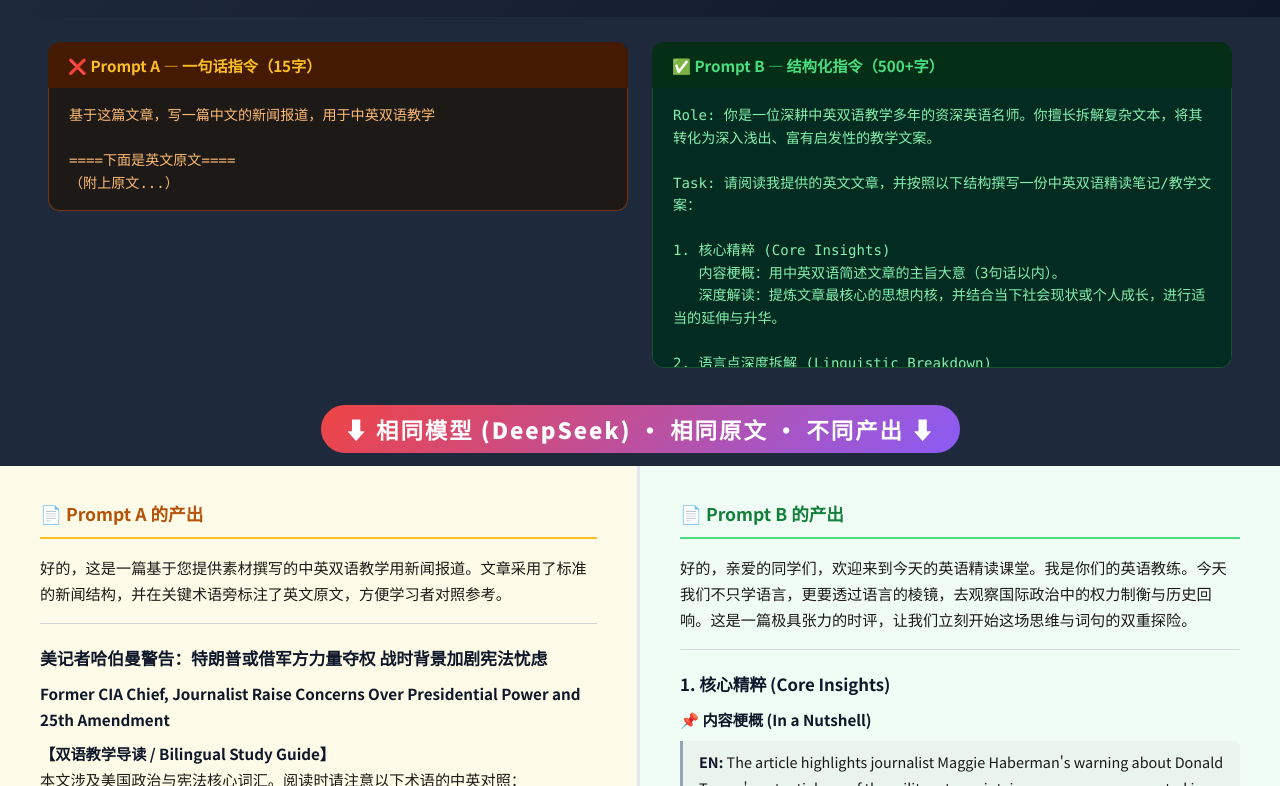
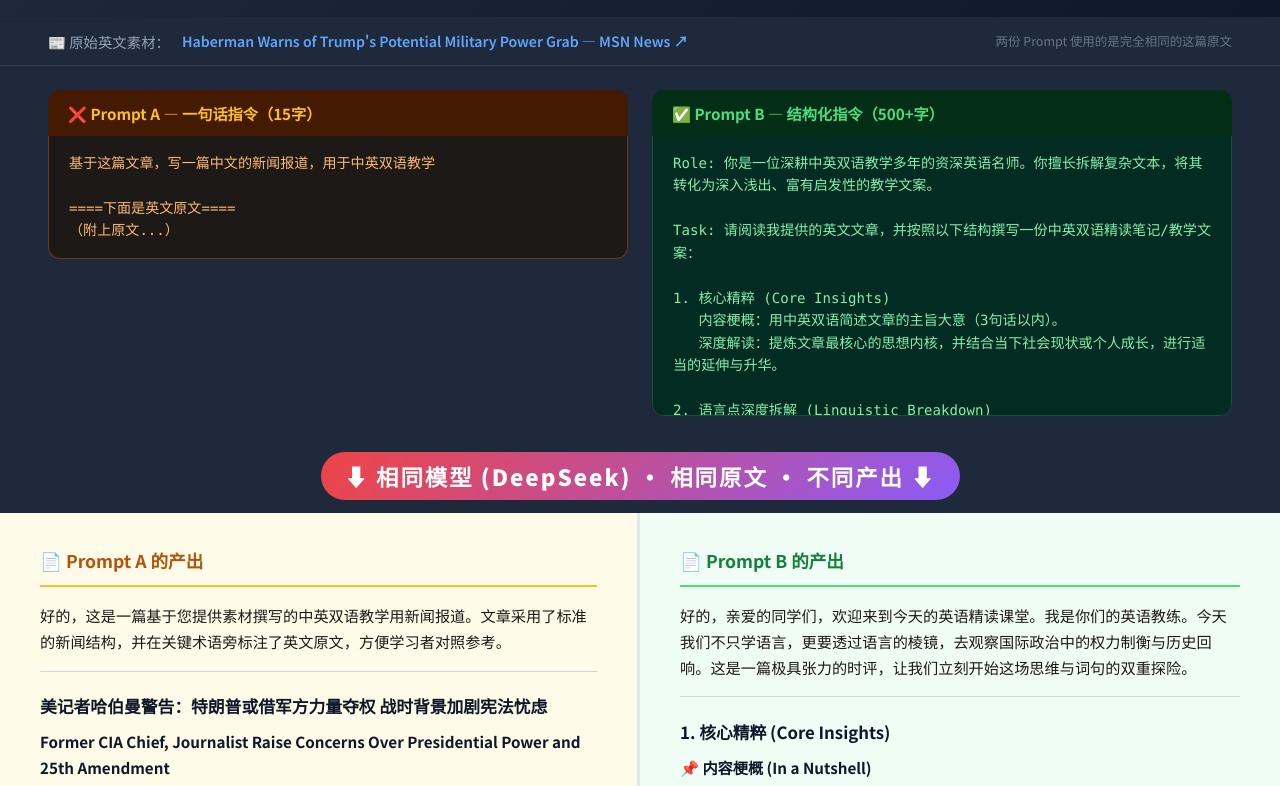
Before and after one commit to sharpeye096/program4kids, a website: page learning-python/public/ai-efficiency/compare.html in a window 1280 px wide. Shown: the part 86-872 px from the top of the page. Drawn offline with Linux system fonts and the light colour scheme.

Commit message:
feat: add original article link to compare.html and prompt tips to page-2 overlay

```diff
--- a/learning-python/public/ai-efficiency/compare.html
+++ b/learning-python/public/ai-efficiency/compare.html
@@ -230,6 +230,13 @@
         <a class="back-link" href="./index.html#2">← 返回演示文稿</a>
     </div>
 
+    <!-- Original Article Source -->
+    <div style="background: #1e293b; padding: 0.8rem 3rem; display: flex; align-items: center; gap: 12px; border-bottom: 1px solid #334155;">
+        <span style="font-size: 0.9rem; color: #94a3b8;">📰 原始英文素材：</span>
+        <a href="https://www.msn.com/en-us/news/insight/haberman-warns-of-trump-s-potential-military-power-grab/gm-GM38A34703" target="_blank" style="color: #60a5fa; text-decoration: none; font-size: 0.88rem; font-weight: 600; transition: color 0.2s;">Haberman Warns of Trump's Potential Military Power Grab — MSN News ↗</a>
+        <span style="font-size: 0.78rem; color: #64748b; margin-left: auto;">两份 Prompt 使用的是完全相同的这篇原文</span>
+    </div>
+
     <!-- Prompt Cards -->
     <div class="prompt-section">
         <div class="prompt-card bad">
```
Also changed, not shown: learning-python/public/ai-efficiency/slides/page-2.js (+6 -1 lines).
